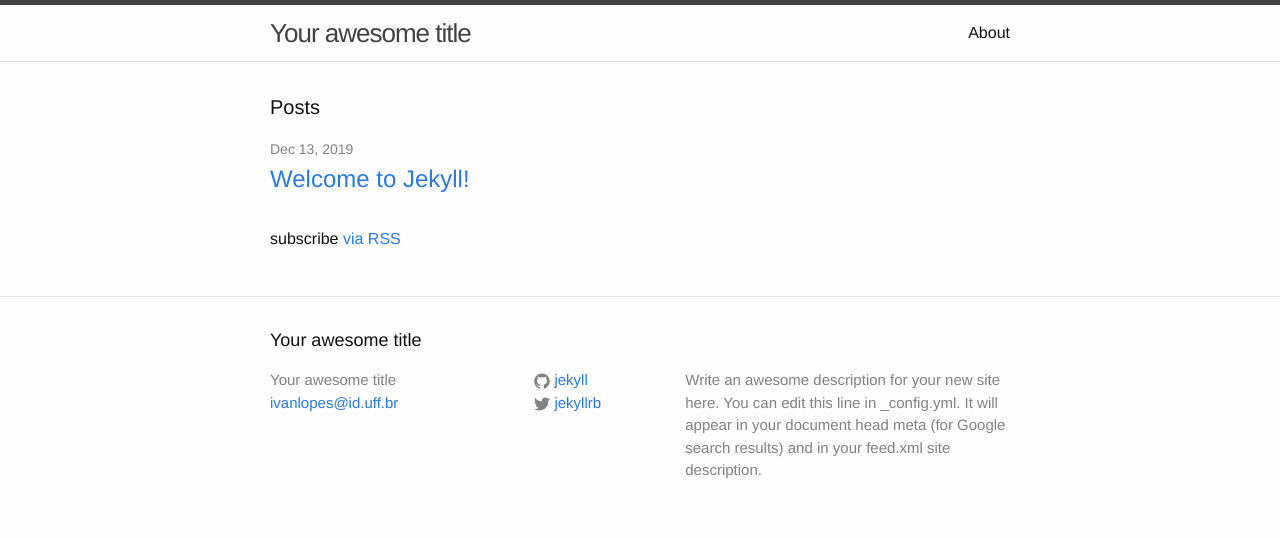
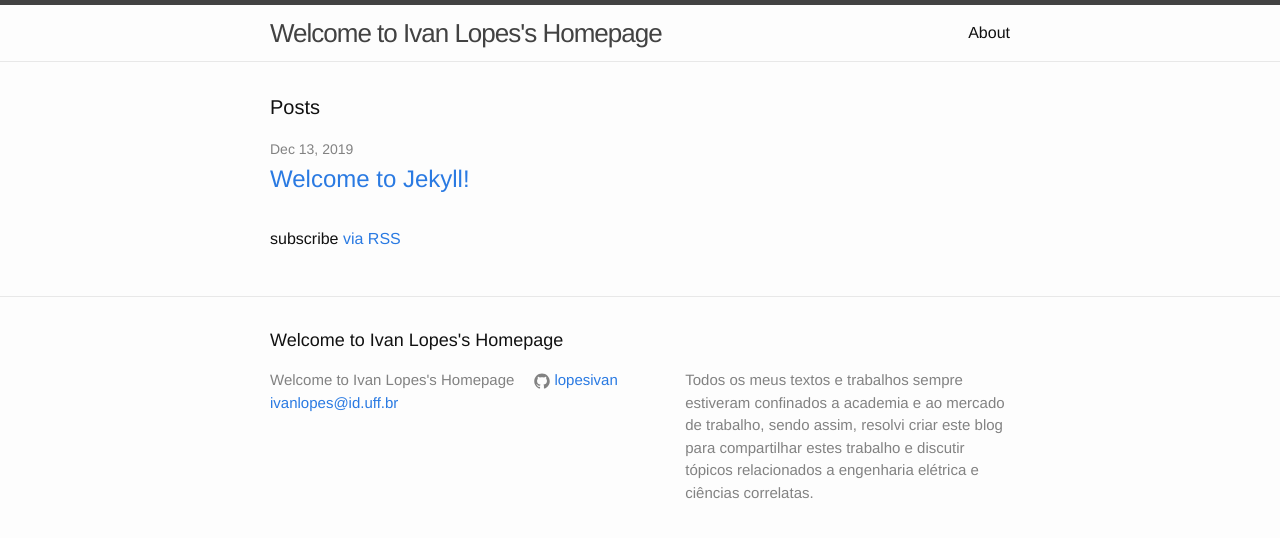
Before and after one commit to lopesivan/lopesivan.github.io, a Jekyll site: the page built from index.html, in a window 1280 px wide. Shown: the top 538 px of the page. Built offline with Jekyll 4.4.1, drawn with Linux system fonts in a browser that asks for light colours.

Commit message:
Atualiza o arquivo _config.yml

```diff
--- a/_config.yml
+++ b/_config.yml
@@ -6,17 +6,17 @@
 # 'jekyll serve'. If you change this file, please restart the server process.
 
 # Site settings
-title: Your awesome title
+title: Welcome to Ivan Lopes's Homepage
 email: ivanlopes@id.uff.br
 description: > # this means to ignore newlines until "baseurl:"
-  Write an awesome description for your new site here. You can edit this
-  line in _config.yml. It will appear in your document head meta (for
-  Google search results) and in your feed.xml site description.
+  Todos os meus textos e trabalhos sempre estiveram confinados a academia e ao
+  mercado de trabalho, sendo assim, resolvi criar este blog para compartilhar
+  estes trabalho e  discutir tópicos relacionados a engenharia elétrica e
+  ciências correlatas.
 baseurl: "" # the subpath of your site, e.g. /blog
-url: "http://yourdomain.com" # the base hostname & protocol for your site
-twitter_username: jekyllrb
-github_username:  jekyll
+url: "http://ivanlopes.eng.br" # the base hostname & protocol for your site
+#twitter_username: jekyllrb
+github_username:  lopesivan
 
-theme: jekyll-theme-cayman
 # Build settings
 markdown: kramdown
```
